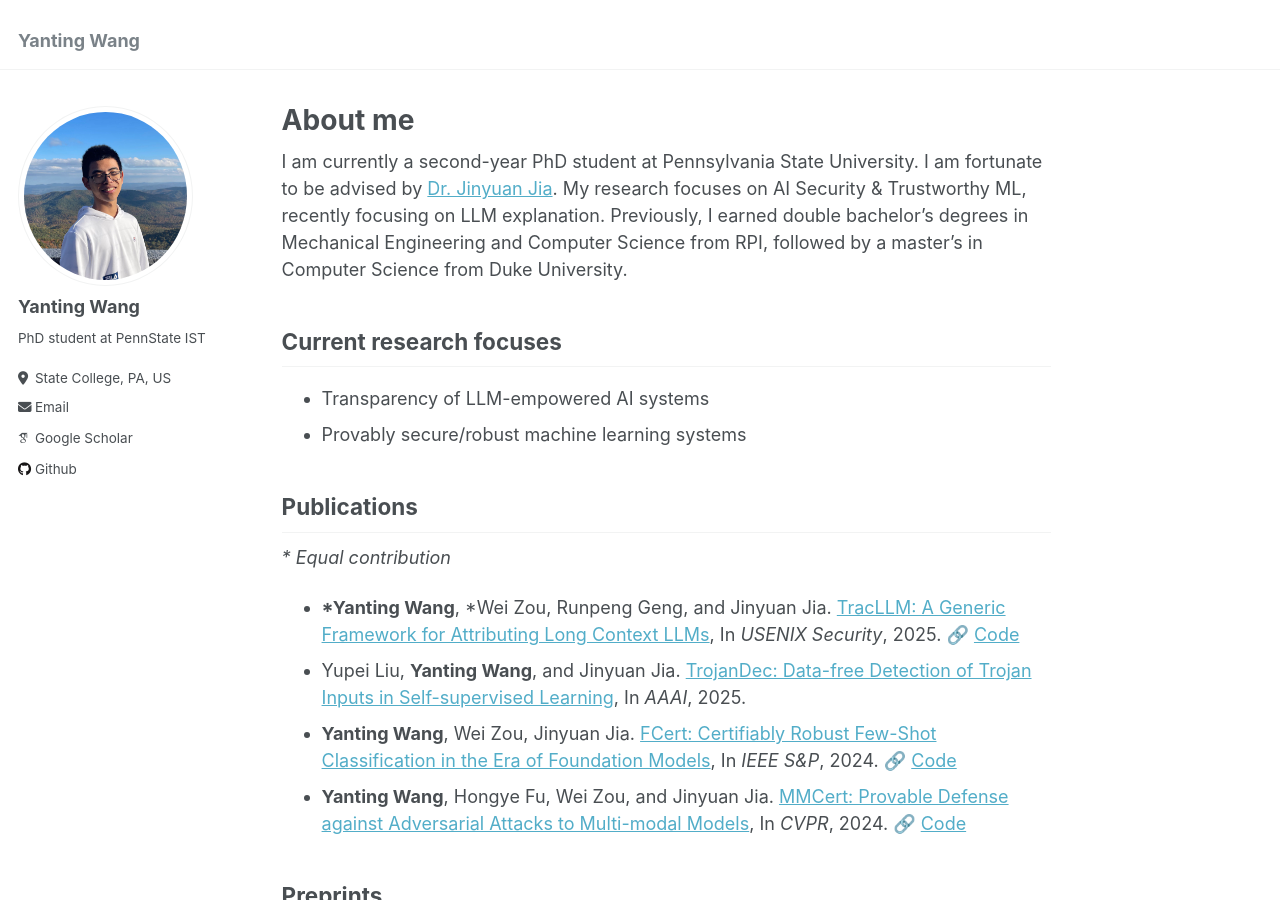
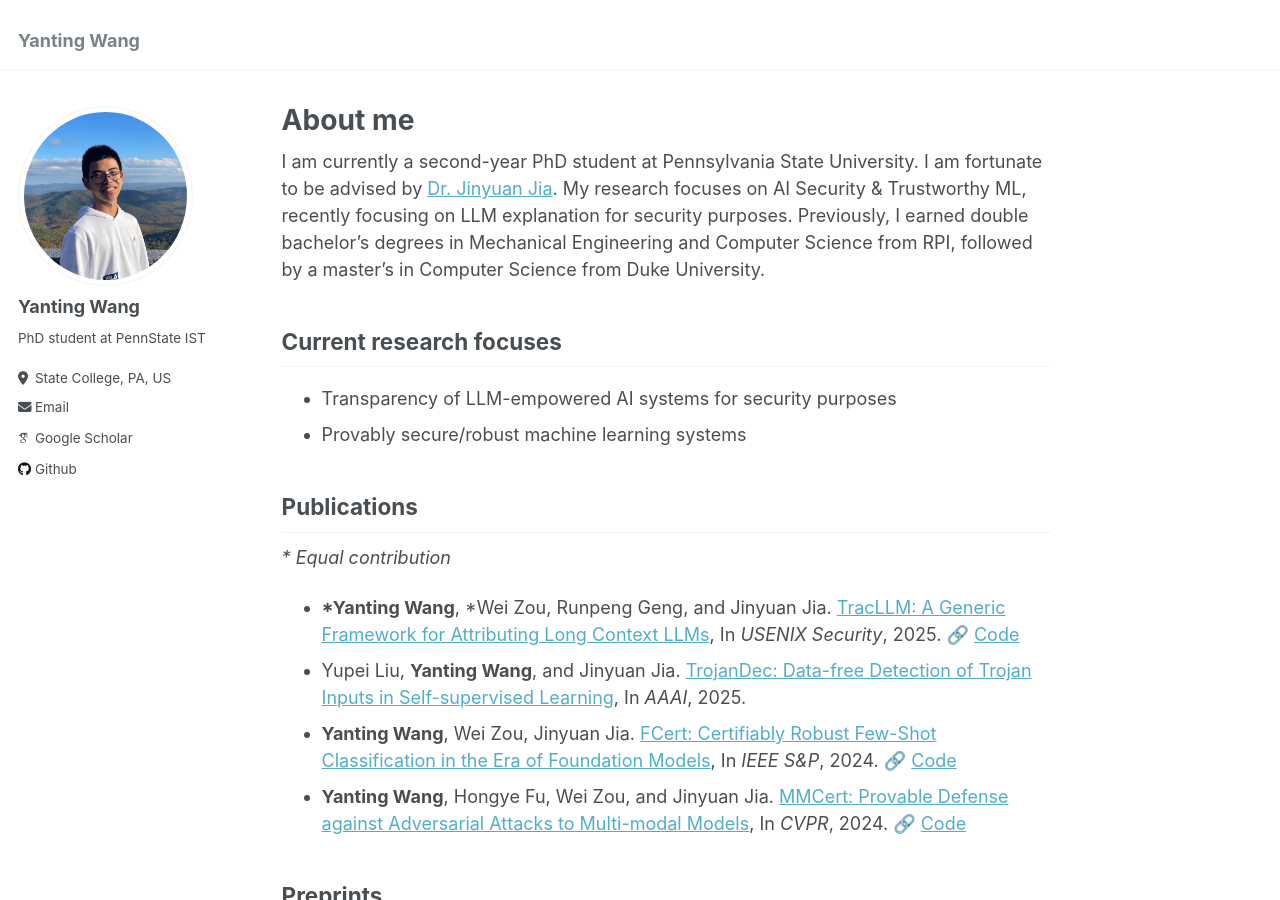
Before and after one commit to Wang-Yanting/Wang-Yanting.github.io, a Jekyll site: the page built from _pages/about.md, in a window 1280 px wide and 900 px high. Built offline with Jekyll 4.4.1, drawn with Linux system fonts in a browser that asks for light colours; some web fonts are replaced.

Commit message:
Clarify research focus on LLM explanation
Updated research focus to include security purposes.

```diff
--- a/_pages/about.md
+++ b/_pages/about.md
@@ -8,12 +8,12 @@ redirect_from:
   - /about.html
 ---
 
-I am currently a second-year PhD student at Pennsylvania State University. I am fortunate to be advised by [Dr. Jinyuan Jia](https://jinyuan-jia.github.io/). My research focuses on AI Security & Trustworthy ML, recently focusing on LLM explanation. Previously, I earned double bachelor’s degrees in Mechanical Engineering and Computer Science from RPI, followed by a master’s in Computer Science from Duke University.
+I am currently a second-year PhD student at Pennsylvania State University. I am fortunate to be advised by [Dr. Jinyuan Jia](https://jinyuan-jia.github.io/). My research focuses on AI Security & Trustworthy ML, recently focusing on LLM explanation for security purposes. Previously, I earned double bachelor’s degrees in Mechanical Engineering and Computer Science from RPI, followed by a master’s in Computer Science from Duke University.
 
 
 ## Current research focuses
 
-* Transparency of LLM-empowered AI systems
+* Transparency of LLM-empowered AI systems for security purposes
 * Provably secure/robust machine learning systems
 
 ## Publications
```
